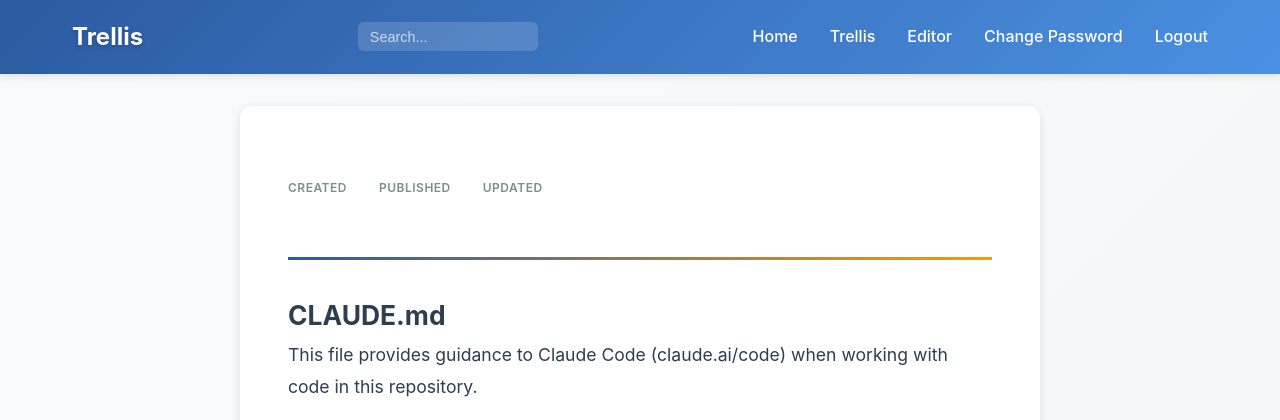
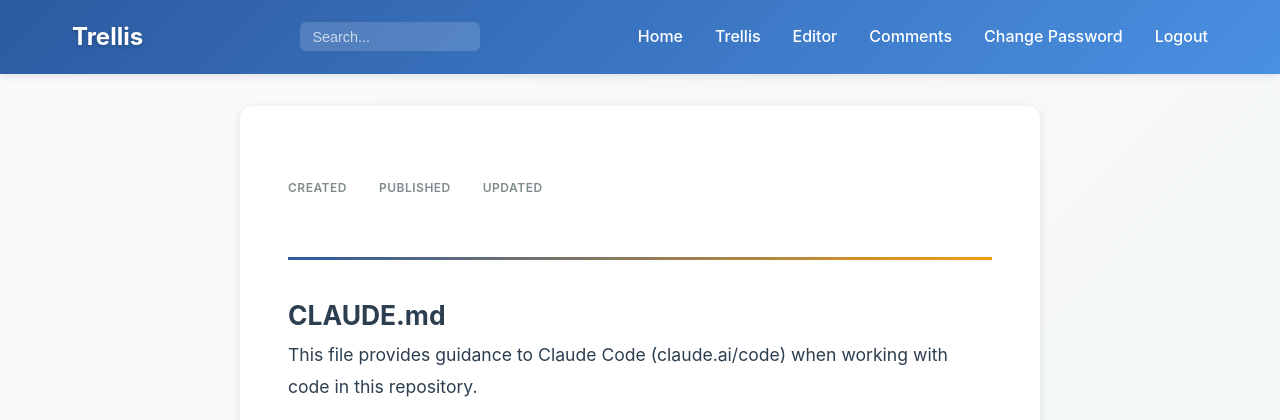
Before and after one commit to almargolis/trellis, a Flask app: page /page/claude in a window 1280 px wide. Shown: the top 420 px of the page. Run offline with Flask 3, Linux system fonts and the light colour scheme; the visitor is signed in with stand-in values (Sample User, id 1); some libraries are stand-ins or nearby versions.

Commit message:
Initial claude code implementation of commenting.  Not tested, saved for reference.

```diff
--- a/trellis/__init__.py
+++ b/trellis/__init__.py
@@ -44,6 +44,13 @@ def create_app(config_class=None):
     login_manager.init_app(app)
     login_manager.login_view = 'auth.login'
 
+    # Initialize commenting system
+    from qdcomments import init_comments
+    init_comments(app, config={
+        'COMMENTS_ENABLED': app.config.get('COMMENTS_ENABLED', True),
+        'BLOCKED_WORDS_PATH': os.path.join(app.config.get('DATA_DIR', '.'), 'blocked_words.yaml'),
+    }, db_instance=db)
+
     # Create tables
     with app.app_context():
         db.create_all()
--- a/trellis/models/__init__.py
+++ b/trellis/models/__init__.py
@@ -15,6 +15,10 @@ class User(UserMixin, db.Model):
     created_at = db.Column(db.DateTime, default=datetime.utcnow)
     last_login = db.Column(db.DateTime)
     is_active = db.Column(db.Boolean, default=True)
+
+    # Comment-related fields (used by qdcomments package)
+    comment_style = db.Column(db.String(1), nullable=False, default='t')  # 't', 'h', 'm'
+    moderation_level = db.Column(db.String(1), nullable=False, default='1')  # '0', '1', '9'
 
     def set_password(self, password):
         """Hash and set the user's password"""
--- a/trellis/routes.py
+++ b/trellis/routes.py
@@ -184,11 +184,35 @@ def article(garden_slug, article_path):
     # Build breadcrumbs
     breadcrumbs = garden_manager.get_breadcrumbs(garden_slug, article_path)
 
+    # Load comments for this article
+    from qdcomments.models import Comment
+    from qdcomments.filters import CommentContentProcessor
+
+    content_id = f"{garden_slug}/{article_path}"
+    comments_raw = Comment.get_for_content(
+        content_type='article',
+        content_id=content_id,
+        status='p'
+    ).all()
+
+    # Process comments for display
+    processor = CommentContentProcessor(current_app.config.get('BLOCKED_WORDS_PATH'))
+
+    comments = []
+    for comment in comments_raw:
+        processed_html, _, _ = processor.process_comment(comment.content, comment.user_comment_style)
+        comment.content = processed_html  # Replace raw content with HTML
+        comments.append(comment)
+
     return render_template('article.html',
                          article=article,
                          garden=garden,
                          all_gardens=all_gardens,
-                         breadcrumbs=breadcrumbs)
+                         breadcrumbs=breadcrumbs,
+                         comments_enabled=current_app.config.get('COMMENTS_ENABLED', True),
+                         comments=comments,
+                         content_type='article',
+                         content_id=content_id)
 
 @main_bp.route('/garden/<garden_slug>/<path:article_path>/assets/<filename>')
 def page_asset(garden_slug, article_path, filename):
--- a/trellis/templates/article.html
+++ b/trellis/templates/article.html
@@ -41,4 +41,16 @@
     </div>
     {% endif %}
 </article>
+
+{% if comments_enabled %}
+<div id="comments-section">
+    <h2>Comments</h2>
+
+    {# Comment submission form #}
+    {% include 'qdcomments/comment_form.html' %}
+
+    {# Comment list #}
+    {% include 'qdcomments/comment_list.html' %}
+</div>
+{% endif %}
 {% endblock %}
--- a/trellis/templates/base.html
+++ b/trellis/templates/base.html
@@ -6,6 +6,7 @@
     <title>{% block title %}{{ site_name }}{% endblock %}</title>
     <link rel="stylesheet" href="{{ url_for('static', filename='css/colors.css') }}">
     <link rel="stylesheet" href="{{ url_for('static', filename='css/main.css') }}">
+    <link rel="stylesheet" href="{{ url_for('comments.static', filename='qdcomments/comments.css') }}">
     {% block extra_css %}{% endblock %}
 </head>
 <body>
@@ -26,6 +27,9 @@
                     <a href="{{ url_for('editor.dashboard') }}">Editor</a>
                     {% if current_user.is_admin() %}
                         <a href="{{ url_for('auth.list_users') }}">Users</a>
+                    {% endif %}
+                    {% if current_user.role in ['admin', 'editor'] %}
+                        <a href="{{ url_for('comments.moderation_queue') }}">Comments</a>
                     {% endif %}
                     <a href="{{ url_for('auth.change_password') }}">Change Password</a>
                     <a href="{{ url_for('auth.logout') }}">Logout</a>
```
